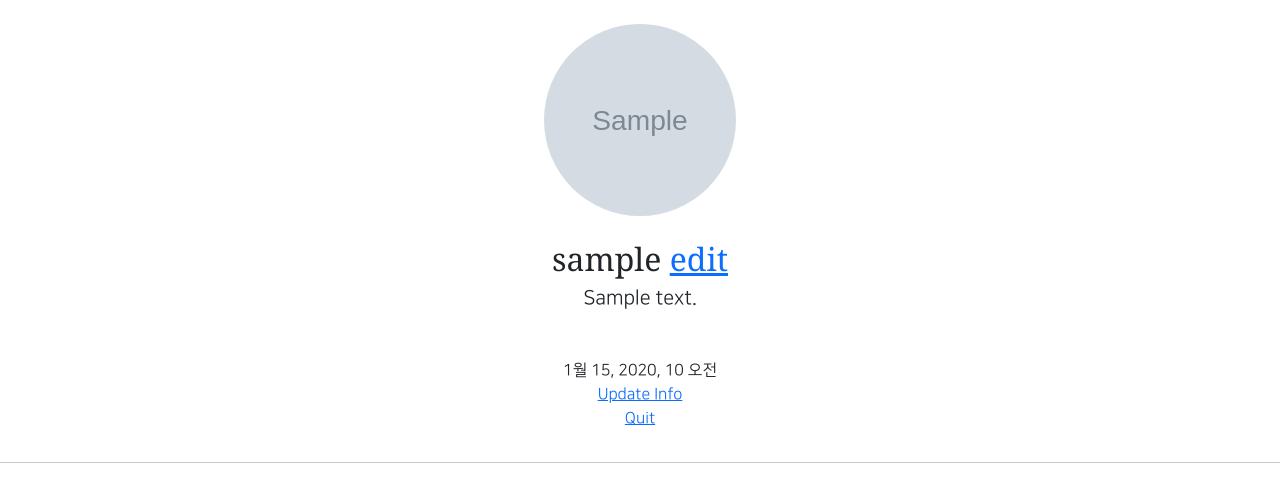
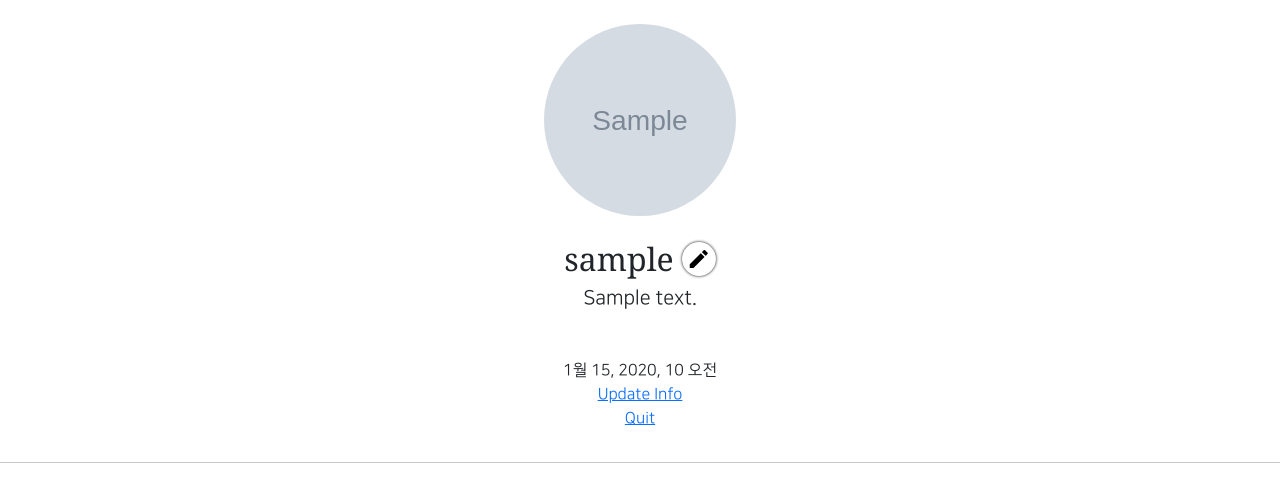
Before and after one commit to yeonsangKim/django_1, a Django app: page /accounts/detail/1 in a window 1280 px wide. Shown: the part 233-711 px from the top of the page. Run offline with Django 3.2, Linux system fonts and the light colour scheme; a user stored in the database is signed in; tables that the repository leaves empty hold one stand-in row (values such as "Sample post"); grey boxes marked "Sample" are stand-in pictures; parts of the project's set-up code (start-up, migrations or seed data) failed here and were passed over; some libraries are stand-ins or nearby versions.

Commit message:
7/30 3 class commit 2

```diff
--- a/accountapp/templates/accountapp/detail.html
+++ b/accountapp/templates/accountapp/detail.html
@@ -12,7 +12,8 @@
                 <h2 class="NNS_B">
                     {{ target_user.profile.nickname }}
                         {% if target_user == user %}
-                            <a href="{% url 'profileapp:update' pk=target_user.profile.pk %}">
+                            <a href="{% url 'profileapp:update' pk=target_user.profile.pk %}"
+                               class="material-icons round_button">
                                 edit
                             </a>
                         {% endif %}
--- a/static/base.css
+++ b/static/base.css
@@ -30,3 +30,16 @@
 .NNS_B{
     font-family: "Noto Serif",cursive;
 }
+
+.round_button{
+    color: black;
+    text-decoration: none;
+    box-shadow: 0 0 3px black;
+    border-radius: 20rem;
+    padding: 0.3rem;
+}
+/*마우스가 올라가 있을때 (edit에)*/
+.round_button:hover{
+    color: dimgrey;
+
+}
--- a/templates/head.html
+++ b/templates/head.html
@@ -14,6 +14,9 @@
 
     {# default css link #}
     <link rel="stylesheet" type="text/css"  href="{% static 'base.css' %}">
+    {# MATERIAL ICONS LINK    #}
+    <link href="https://fonts.googleapis.com/css2?family=Material+Icons"
+      rel="stylesheet">
 
     <style>
         @font-face {
```
